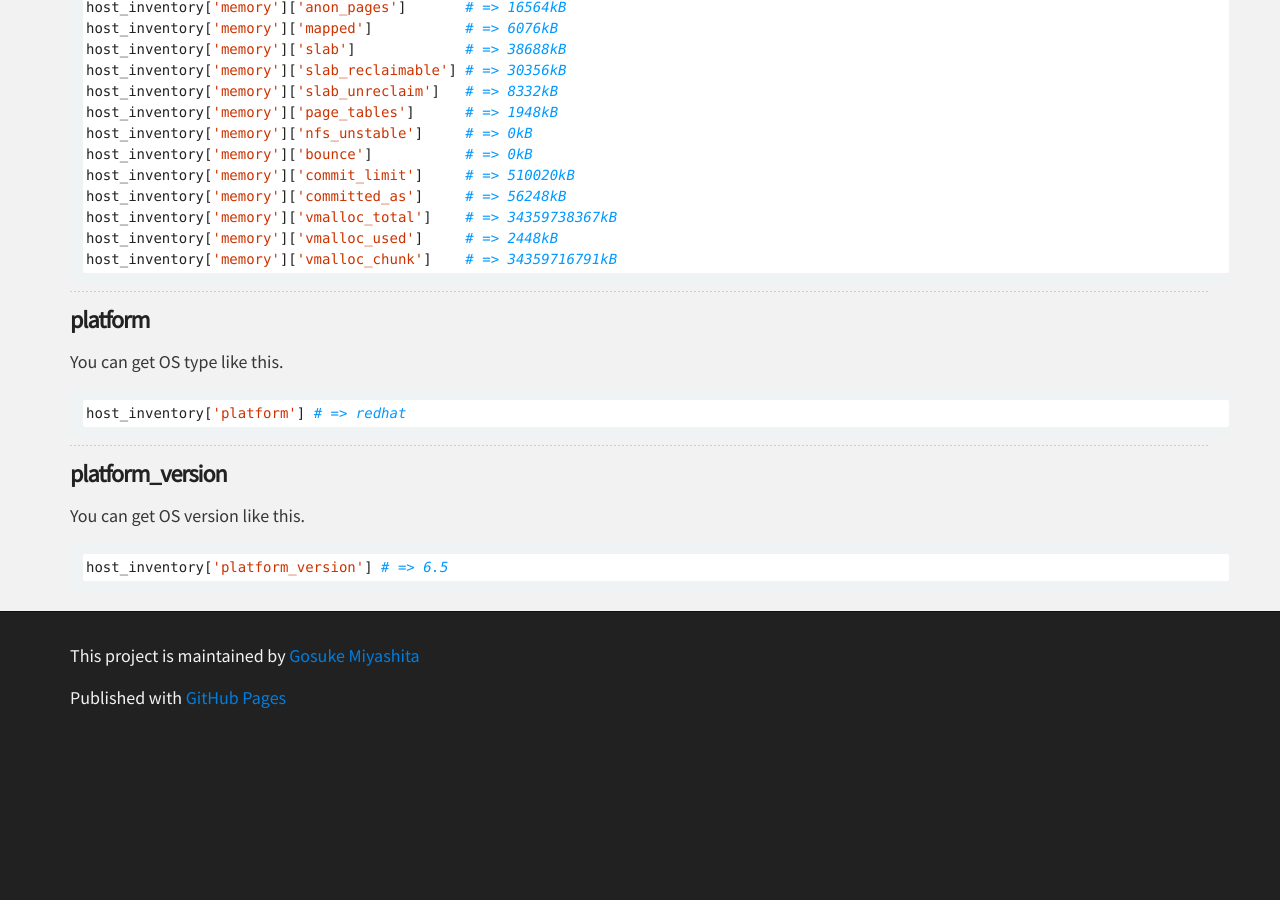
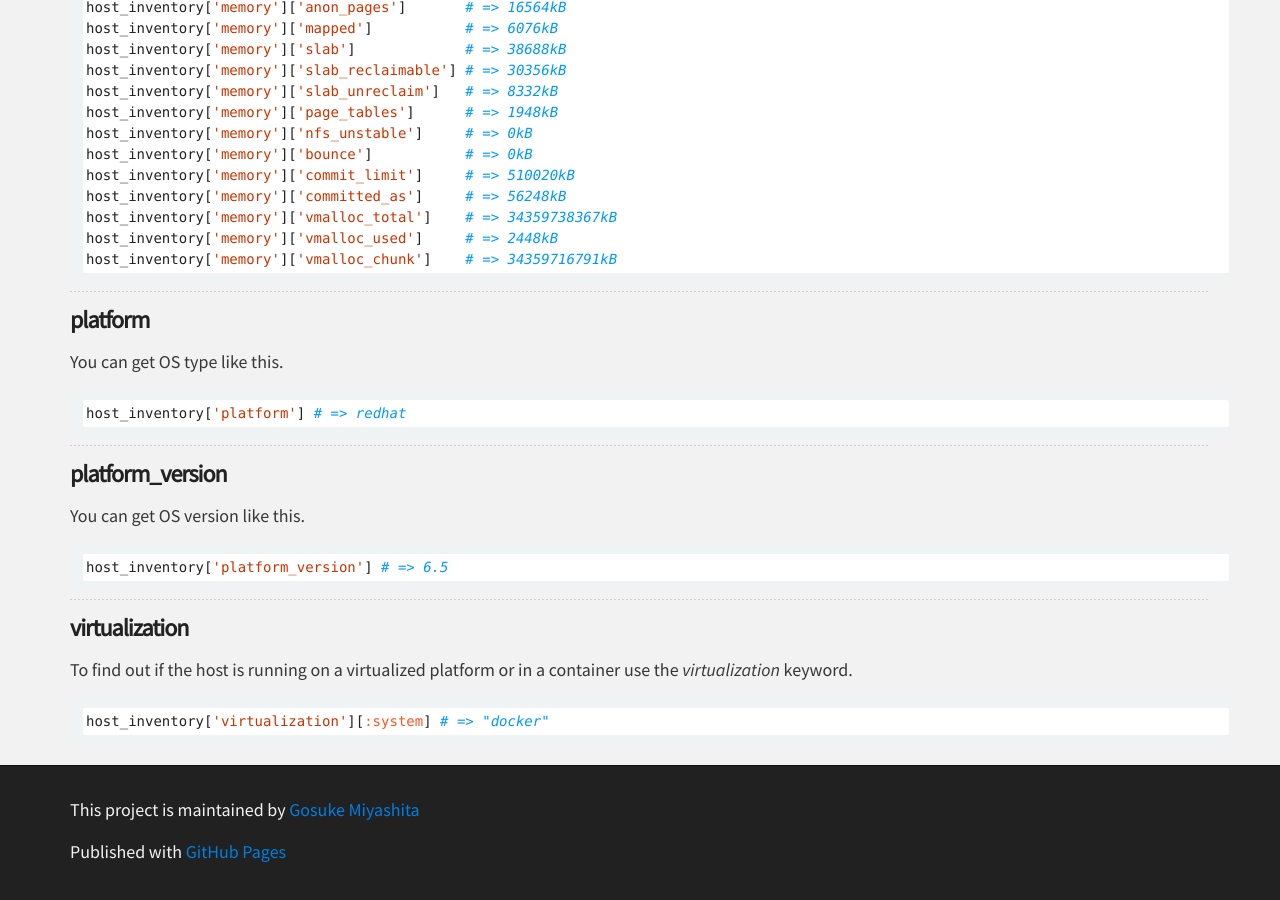
Before and after one commit to serverspec/serverspec.github.io, a Jekyll site: the page built from host_inventory.md, in a window 1280 px wide and 900 px high, scrolled down 3031 px. Built offline with Jekyll 4.4.1, drawn with Linux system fonts in a browser that asks for light colours; Markdown is read by kramdown in place of the engine named in the settings; before the commit the page ends 3777 px from its top, so only the background shows below that.

Commit message:
host_inventory/virtualization: documenting this call

````diff
--- a/host_inventory.md
+++ b/host_inventory.md
@@ -180,3 +180,13 @@ You can get OS version like this.
 ```ruby
 host_inventory['platform_version'] # => 6.5
 ```
+
+----
+
+### virtualization
+
+To find out if the host is running on a virtualized platform or in a container use the _virtualization_ keyword.
+
+```ruby
+host_inventory['virtualization'][:system] # => "docker"
+```
````
